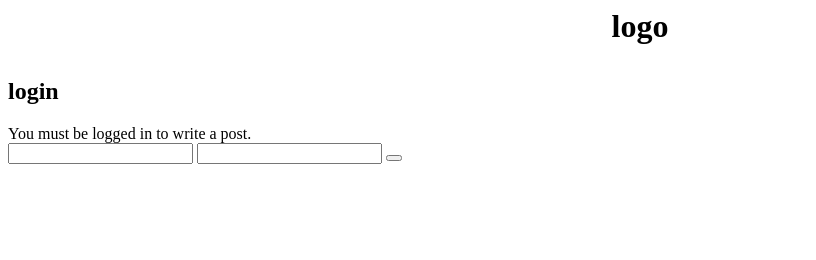
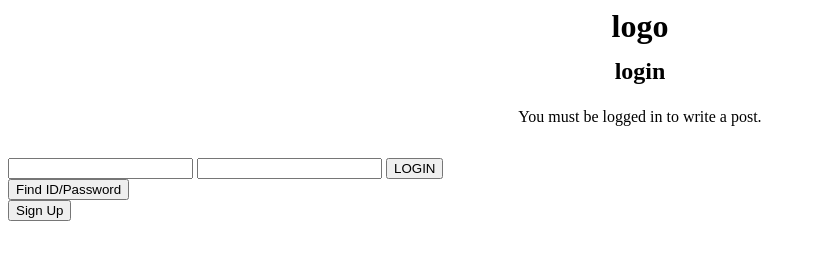
Before and after one commit to SeokKyuHong/web_dev, a plain HTML site: page index.html in a window 1280 px wide. Shown: the whole page, without its empty margins (0-816 px from the left). Drawn offline with Linux system fonts and the light colour scheme.

Commit message:
css 보완

```diff
--- a/index.html
+++ b/index.html
@@ -7,20 +7,23 @@
     <h1 class="header_logo">logo</h1>
 </head>
 <body>
-    <h2>
+    <h2 class="h2_login">
         login
     </h2>
-    <div>
+    <div class="info_login"> <!--로그인 해야 글 쓸수있음-->
         You must be logged in to write a post.
     </div>
-    <div>
+    <div class="login_box_main">
         <input type="text">
         <input type="text">
-        <button>
-
+        <button class="login_button">
+            LOGIN
         </button>
         <div class="id_pw_finder">
-
+            <button>Find ID/Password</button>
+        </div>
+        <div class="signup">
+            <button>Sign Up</button>
         </div>
     </div>
 </body>
--- a/style.css
+++ b/style.css
@@ -6,3 +6,21 @@
     height: 50px;
     text-align: center;
 }
+
+.h2_login{
+    margin: 0 auto;
+    width: 200px;
+    height: 50px;
+    text-align: center;
+}
+
+.info_login{
+    margin: 0 auto;
+    width: 400px;
+    height: 50px;
+    text-align: center;
+}
+
+.login_box_main{
+
+}
```
